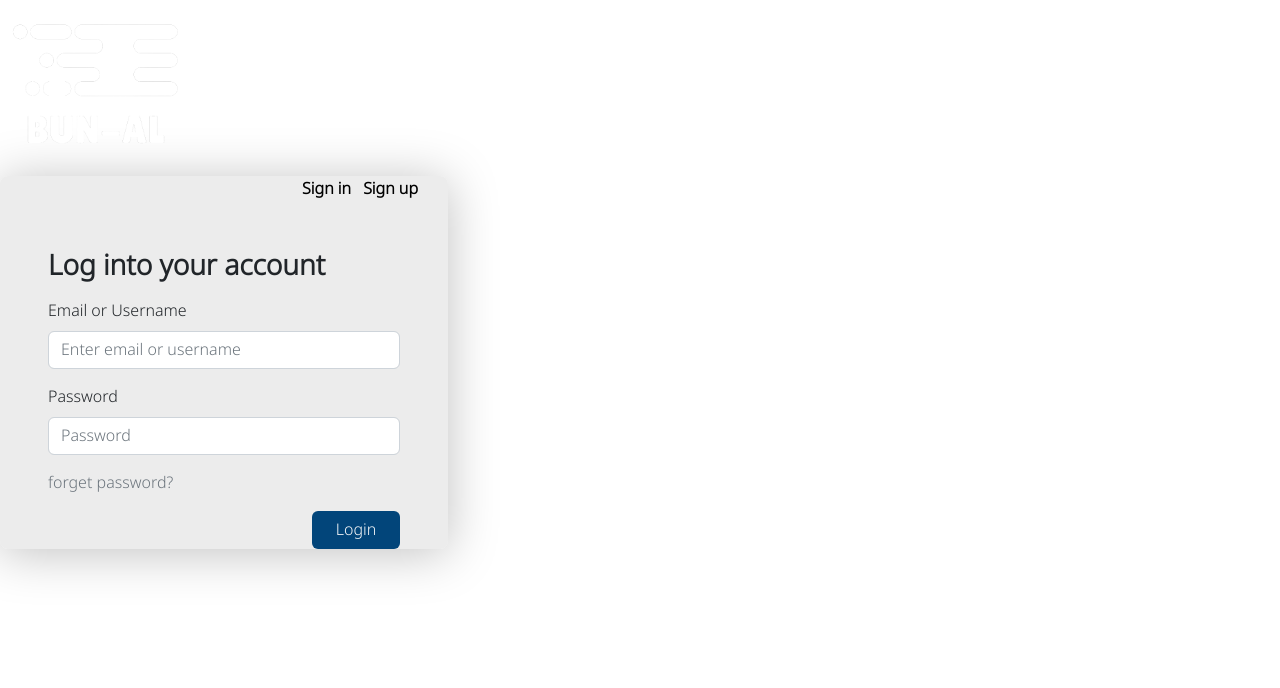
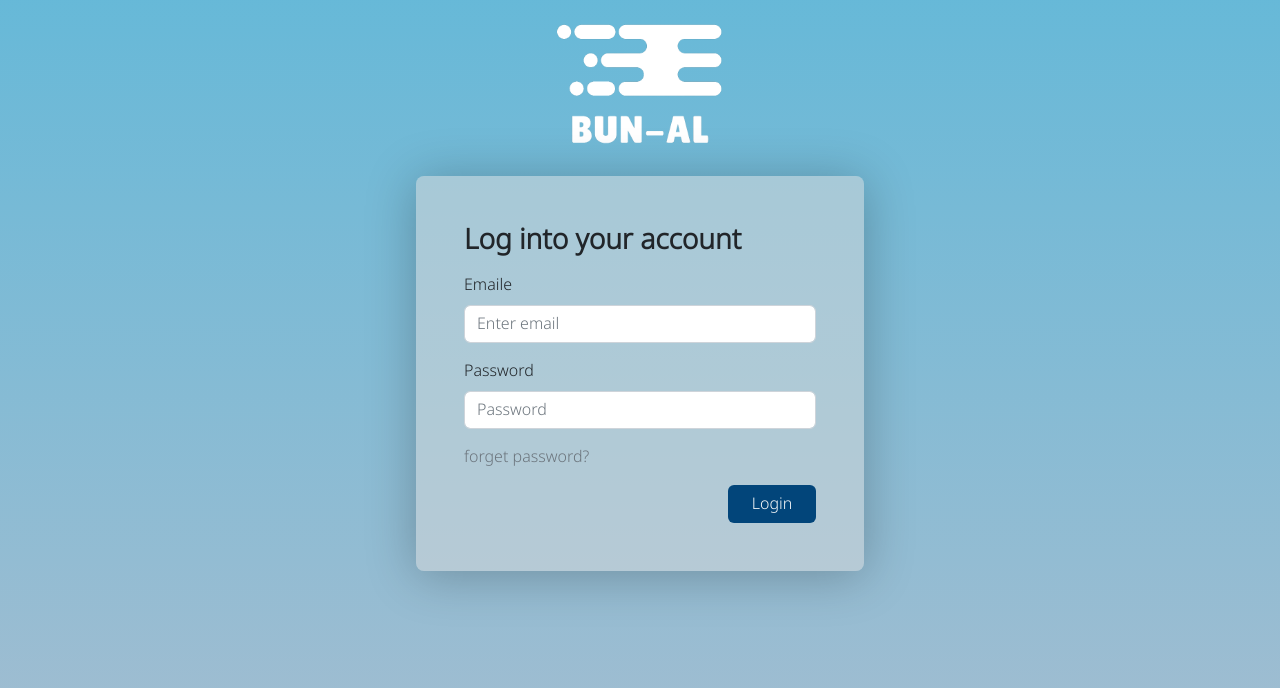
Before and after one commit to B-MNSN/dii-front-end-project, a React (Create React App) app: page / in a window 1280 px wide. Shown: the top 688 px of the page. Built offline with nearby package versions, Linux system fonts and the light colour scheme.

Commit message:
Update css login

```diff
--- a/src/App.js
+++ b/src/App.js
@@ -23,9 +23,8 @@ function App() {
         <Route path='/bookFlight' element={<BookFlight />} />
         <Route path='/addDataUser' element={<AddDataUser />} />
         <Route path='/flightConfirm' element={<FlightConfirm />} />
-        {/* <Route path='/changeFlight' element={<ChangeFlight/>}/> */}
+        <Route path='/myBooking' element={<SuccesBooking />} />
 
-        {/* <Route path='/changeFlight' element={<ChangeFlight/>}/> */}
       </Routes>
     </>
   );
--- a/src/components/Login.jsx
+++ b/src/components/Login.jsx
@@ -3,6 +3,7 @@ import Form from 'react-bootstrap/Form';
 import logo from '../logo.png';
 import { useState } from 'react';
 import axios from 'axios';
+import Container from './Container';
 
 function Login() {
     function onLoad() {
@@ -33,17 +34,18 @@ function Login() {
         return (
             <>
                 <div onLoad={onLoad} className='login-page'>
+                    <Container>
                         <img src={logo} alt='logo' className='logo mt-3' />
                         <div className='login-bg mt-3 rounded-3'>
-                        <div className='d-flex justify-content-end mt-3 me-4'>
+                            {/* <div className='d-flex justify-content-end mt-3 me-4'>
                                 <button className='tab-signin fw-bolder'>Sign in</button>
                                 <button className='tab-signup fw-bolder'>Sign up</button>
-                        </div>
+                            </div> */}
                             <Form onSubmit={onSubmit} className='m-5'>
                                 <h1 className='fs-3 mb-3 fw-bolder'>Log into your account</h1>
                                 <Form.Group className="mb-3" controlId="formBasicEmail">
-                                <Form.Label>Email or Username</Form.Label>
-                                <Form.Control type="email" placeholder="Enter email or username" onChange={handChange(setUsername)} />
+                                    <Form.Label>Emaile</Form.Label>
+                                    <Form.Control type="email" placeholder="Enter email" onChange={handChange(setUsername)} />
                                 </Form.Group>
                                 <Form.Group className="mb-3" controlId="formBasicPassword">
                                     <Form.Label>Password</Form.Label>
@@ -57,6 +59,7 @@ function Login() {
                                 </div>
                             </Form>
                         </div>
+                    </Container>
                 </div>
             </>
 
--- a/src/index.css
+++ b/src/index.css
@@ -5,20 +5,11 @@
     font-family: 'Noto Sans Thai', sans-serif;
 }
 
-html {
-    height: 100%;
-}
-
-/* body {
-    margin: 0;
+.login-page, .signup-page {
+    background: linear-gradient(180deg, rgba(1, 138, 190, 0.6) 0%, rgba(32, 91, 138, 0.4) 100%);
+    height: 100vh;
 
 }
-
-.login-page, .signup-page {
-    background: linear-gradient(180deg, rgba(1, 138, 190, 0.6) 0%, rgba(32, 91, 138, 0.4) 100%);
-    background-repeat: no-repeat;
-    background-size: cover;
-} */
 
 .nav {
     background-color: #02457A;
```
Lines whose indentation alone changed are shown as unchanged.
